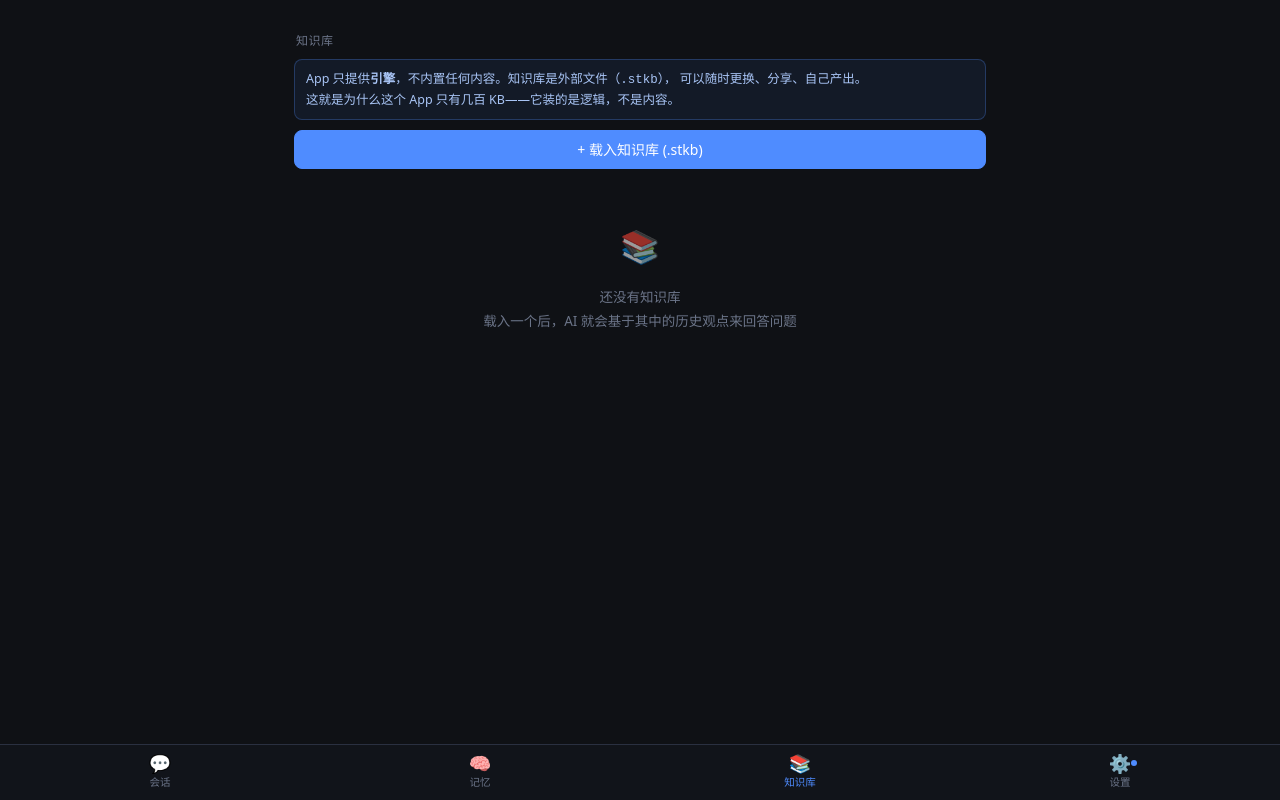
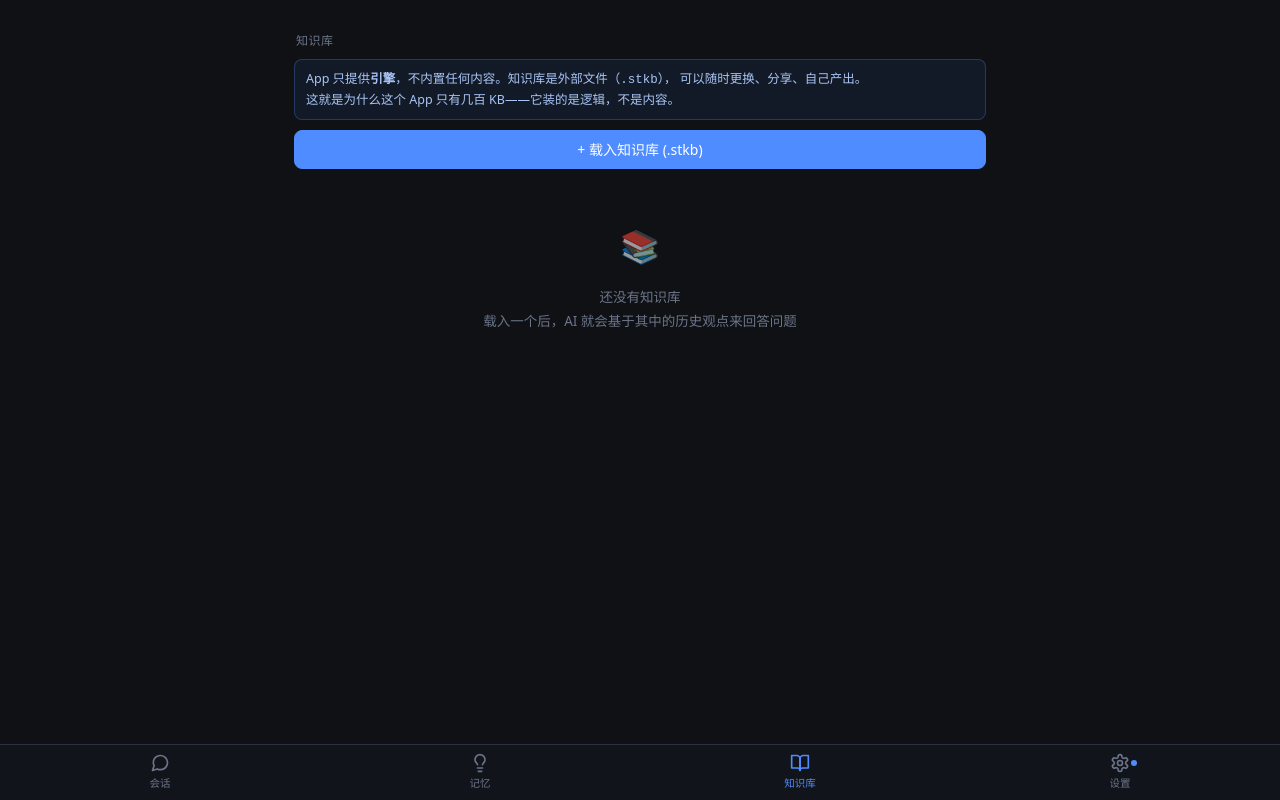
Before and after one commit to DrEam-ax/stockTool-v2, a Vue app in the folder app/: page /#/kb in a window 1280 px wide. Built offline with nearby package versions, Linux system fonts and the light colour scheme.

Commit message:
底部导航替换为线条图标：会话/记忆/知识库/设置（记忆选定灯泡）

```diff
--- a/app/package.json
+++ b/app/package.json
@@ -1,7 +1,7 @@
 {
   "name": "stocktool-app",
   "private": true,
-  "version": "1.7.0",
+  "version": "1.7.1",
   "type": "module",
   "description": "选股/选基金助手：载入知识库、配置自己的 LLM、带全局记忆的多会话分析",
   "scripts": {
--- a/app/src/App.vue
+++ b/app/src/App.vue
@@ -6,6 +6,7 @@ import { useKnowledge } from '@/stores/knowledge'
 import { useMemory } from '@/stores/memory'
 import { useSessions } from '@/stores/sessions'
 import { installKeyboardWatcher } from '@/lib/keyboard'
+import TabIcon from '@/components/TabIcon.vue'
 
 const route = useRoute()
 const { load: loadProviders, providers } = useProviders()
@@ -66,20 +67,20 @@ onUnmounted(() => uninstallKbd?.())
 
   <nav class="tabbar">
     <router-link :to="sessionsTo" :class="{ active: activeTab === 'sessions' }">
-      <span class="ico">💬</span>
+      <TabIcon name="sessions" />
       <span>会话</span>
     </router-link>
     <router-link to="/memory" :class="{ active: activeTab === 'memory' }">
-      <span class="ico">🧠</span>
+      <TabIcon name="memory" />
       <span>记忆</span>
       <i v-if="badge.memory" class="dot" />
     </router-link>
     <router-link to="/kb" :class="{ active: activeTab === 'kb' }">
-      <span class="ico">📚</span>
+      <TabIcon name="kb" />
       <span>知识库</span>
     </router-link>
     <router-link to="/settings" :class="{ active: activeTab === 'settings' }">
-      <span class="ico">⚙️</span>
+      <TabIcon name="settings" />
       <span>设置</span>
       <i v-if="setupHint" class="dot" />
     </router-link>
--- /dev/null
+++ b/app/src/components/TabIcon.vue
@@ -0,0 +1,71 @@
+<script setup lang="ts">
+/**
+ * 底部导航线条图标（简易线条 · 纯色 · 2px 线宽 · 圆角端点）。
+ * 设计经用户确认：会话=气泡、记忆=灯泡、知识库=书本、设置=齿轮。
+ * 全部为对称/规则造型，24px 网格，随 currentColor 着色。
+ */
+
+type IconName = 'sessions' | 'memory' | 'kb' | 'settings'
+
+withDefaults(defineProps<{ name: IconName }>(), {})
+
+const paths: Record<IconName, string[]> = {
+  // 会话：对话气泡
+  sessions: [
+    'M21 11.5a8.38 8.38 0 0 1-.9 3.8 8.5 8.5 0 0 1-7.6 4.7 8.38 8.38 0 0 1-3.8-.9L3 21l1.9-5.7a8.38 8.38 0 0 1-.9-3.8 8.5 8.5 0 0 1 4.7-7.6 8.38 8.38 0 0 1 3.8-.9h.5a8.48 8.48 0 0 1 8 8v.5z',
+  ],
+  // 记忆：灯泡（用户从 4 个对称候选中选定）
+  memory: [
+    'M15 14c.2-1 .7-1.7 1.5-2.5 1-.9 1.5-2.2 1.5-3.5A6 6 0 0 0 6 8c0 1.3.5 2.6 1.5 3.5.8.8 1.3 1.5 1.5 2.5',
+    'M9 18h6',
+    'M10 22h4',
+  ],
+  // 知识库：打开的书本
+  kb: [
+    'M2 3h6a4 4 0 0 1 4 4v14a3 3 0 0 0-3-3H2z',
+    'M22 3h-6a4 4 0 0 0-4 4v14a3 3 0 0 1 3-3h7z',
+  ],
+  // 设置：齿轮
+  settings: [
+    'M12.22 2h-.44a2 2 0 0 0-2 2v.18a2 2 0 0 1-1 1.73l-.43.25a2 2 0 0 1-2 0l-.15-.08a2 2 0 0 0-2.73.73l-.22.38a2 2 0 0 0 .73 2.73l.15.1a2 2 0 0 1 1 1.72v.51a2 2 0 0 1-1 1.74l-.15.09a2 2 0 0 0-.73 2.73l.22.38a2 2 0 0 0 2.73.73l.15-.08a2 2 0 0 1 2 0l.43.25a2 2 0 0 1 1 1.73V20a2 2 0 0 0 2 2h.44a2 2 0 0 0 2-2v-.18a2 2 0 0 1 1-1.73l.43-.25a2 2 0 0 1 2 0l.15.08a2 2 0 0 0 2.73-.73l.22-.39a2 2 0 0 0-.73-2.73l-.15-.08a2 2 0 0 1-1-1.74v-.5a2 2 0 0 1 1-1.74l.15-.09a2 2 0 0 0 .73-2.73l-.22-.38a2 2 0 0 0-2.73-.73l-.15.08a2 2 0 0 1-2 0l-.43-.25a2 2 0 0 1-1-1.73V4a2 2 0 0 0-2-2z',
+  ],
+}
+
+/** 圆形子元素：设置图标的中心圆 */
+const circles: Record<IconName, Array<[number, number, number]>> = {
+  settings: [[12, 12, 3]],
+  sessions: [],
+  memory: [],
+  kb: [],
+}
+</script>
+
+<template>
+  <svg
+    class="tab-ico"
+    viewBox="0 0 24 24"
+    fill="none"
+    stroke="currentColor"
+    stroke-width="2"
+    stroke-linecap="round"
+    stroke-linejoin="round"
+    aria-hidden="true"
+  >
+    <path v-for="(d, i) in paths[name]" :key="'p' + i" :d="d" />
+    <circle
+      v-for="(c, i) in circles[name]"
+      :key="'c' + i"
+      :cx="c[0]"
+      :cy="c[1]"
+      :r="c[2]"
+    />
+  </svg>
+</template>
+
+<style scoped>
+.tab-ico {
+  width: 20px;
+  height: 20px;
+  display: block;
+}
+</style>
--- a/app/src/version.ts
+++ b/app/src/version.ts
@@ -1,4 +1,4 @@
 /** 由 scripts/sync-version.mjs 生成，不要手改。来源：package.json */
-export const APP_VERSION = '1.7.0'
-export const APP_VERSION_CODE = 10700
+export const APP_VERSION = '1.7.1'
+export const APP_VERSION_CODE = 10701
 export const APP_BUILD_DATE = '2026-10-23'
```
Also changed, not shown: 1 other file (tests, documents, lock files or other folders).
